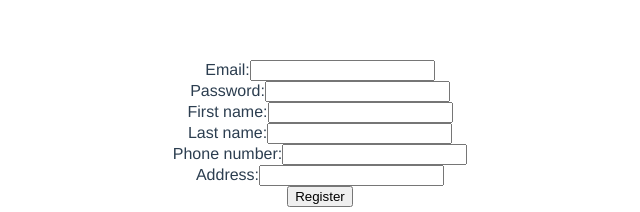
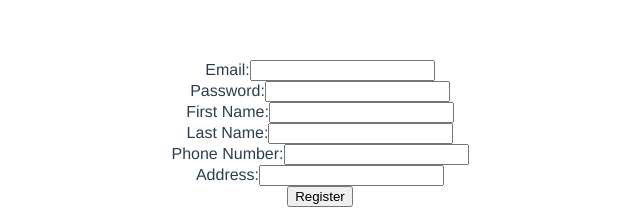
Before and after one commit to AliyaRazyapova/SushiDrop, a Vue app in the folder frontend/: page / in a window 1280 px wide. Shown: the top 212 px of the page, without its empty margins (320-960 px from the left). Built offline with nearby package versions, Linux system fonts and the light colour scheme.

Commit message:
[fix] RegistrationForm

```diff
--- a/frontend/src/components/RegistrationForm.vue
+++ b/frontend/src/components/RegistrationForm.vue
@@ -9,23 +9,24 @@
       <input type="password" id="password" v-model="password" required>
     </div>
     <div>
-      <label for="firstName">First name:</label>
+      <label for="firstName">First Name:</label>
       <input type="text" id="firstName" v-model="firstName" required>
     </div>
     <div>
-      <label for="lastName">Last name:</label>
+      <label for="lastName">Last Name:</label>
       <input type="text" id="lastName" v-model="lastName" required>
     </div>
     <div>
-      <label for="phoneNumber">Phone number:</label>
-      <input type="text" id="phoneNumber" v-model="phoneNumber" required>
+      <label for="phoneNumber">Phone Number:</label>
+      <input type="text" id="phoneNumber" v-model="phoneNumber">
     </div>
     <div>
       <label for="address">Address:</label>
-      <input type="text" id="address" v-model="address" required>
+      <input type="text" id="address" v-model="address">
     </div>
-    <div v-if="error">{{ error }}</div>
-    <button type="submit">Register</button>
+    <div>
+      <button type="submit">Register</button>
+    </div>
   </form>
 </template>
 
@@ -33,7 +34,6 @@
 import axios from 'axios';
 
 export default {
-  name: 'RegistrationForm',
   data() {
     return {
       email: '',
@@ -41,27 +41,25 @@ export default {
       firstName: '',
       lastName: '',
       phoneNumber: '',
-      address: '',
-      error: '',
-    };
+      address: ''
+    }
   },
   methods: {
     async registerUser() {
       try {
-        const response = await axios.post('/api/core/register/', {
+        const response = await axios.post('http://localhost:8000/api/core/register/', {
           email: this.email,
           password: this.password,
           first_name: this.firstName,
           last_name: this.lastName,
           phone_number: this.phoneNumber,
-          address: this.address,
+          address: this.address
         });
         console.log(response.data);
       } catch (error) {
-        console.error(error);
-        this.error = 'Error registering user';
+        console.log(error);
       }
-    },
-  },
-};
+    }
+  }
+}
 </script>
```
